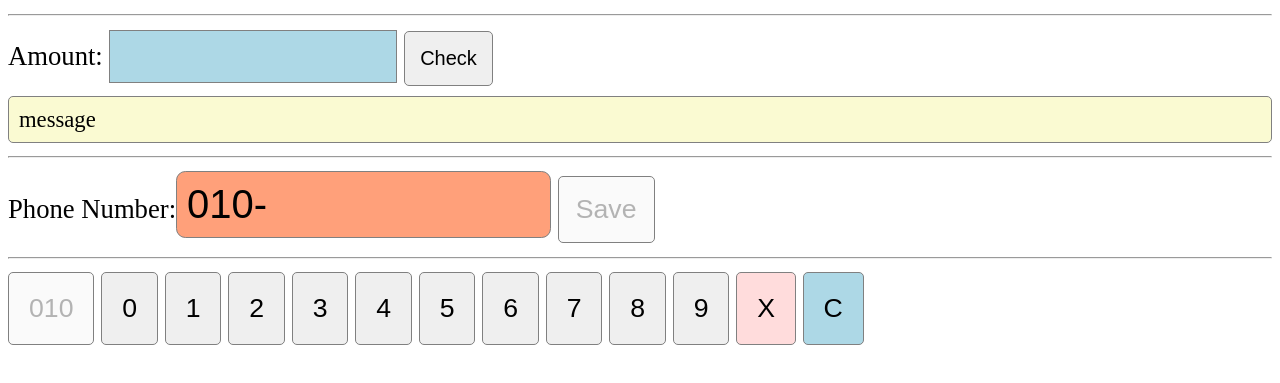
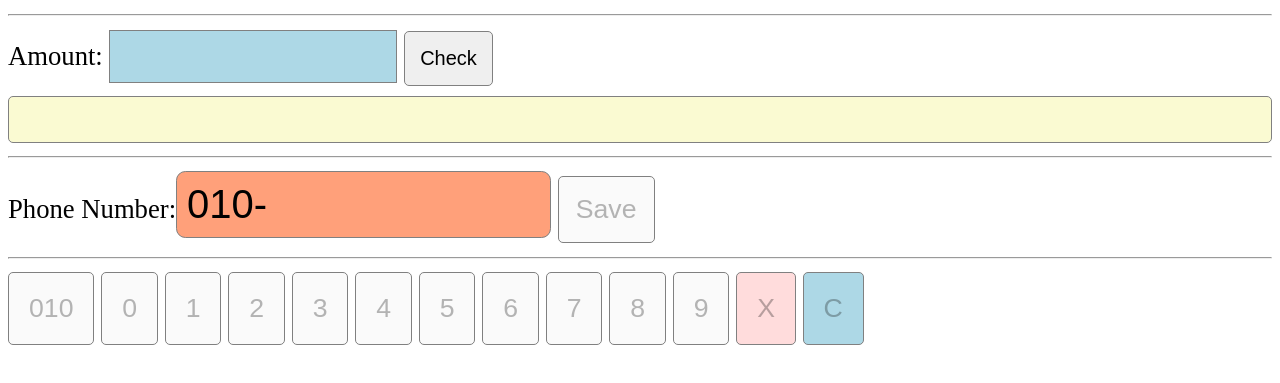
Before and after one commit to pshonature/mileageManager, a plain HTML site: page index.html in a window 1280 px wide. Shown: the part 119-502 px from the top of the page. Drawn offline with Linux system fonts and the light colour scheme.

Commit message:
직전 커밋과 같은 내용(약간 수정)

```diff
--- a/index.html
+++ b/index.html
@@ -14,7 +14,7 @@
     <h1>Mileage Manager</h1>
     <hr> Amount: <input type="text" size="15" id="amount">
     <button class="amount">Check</button>
-    <div id="message">message</div>
+    <div id="message"></div>
 
     <hr> Phone Number:<input type="text" class="pnumber" size="13" id="phoneNumber">
     <button class="save">Save</button>
--- a/mm.js
+++ b/mm.js
@@ -180,7 +180,7 @@ window.onload = function() {
 
     $("#start010").click();
 
-    $(".save, .btnNumber, .btnDelete, .btnClear", "off");
+    onoff(".save, .btnNumber, .btnDelete, .btnClear", "off");
 
 };
 window.onunload = function() {
```
